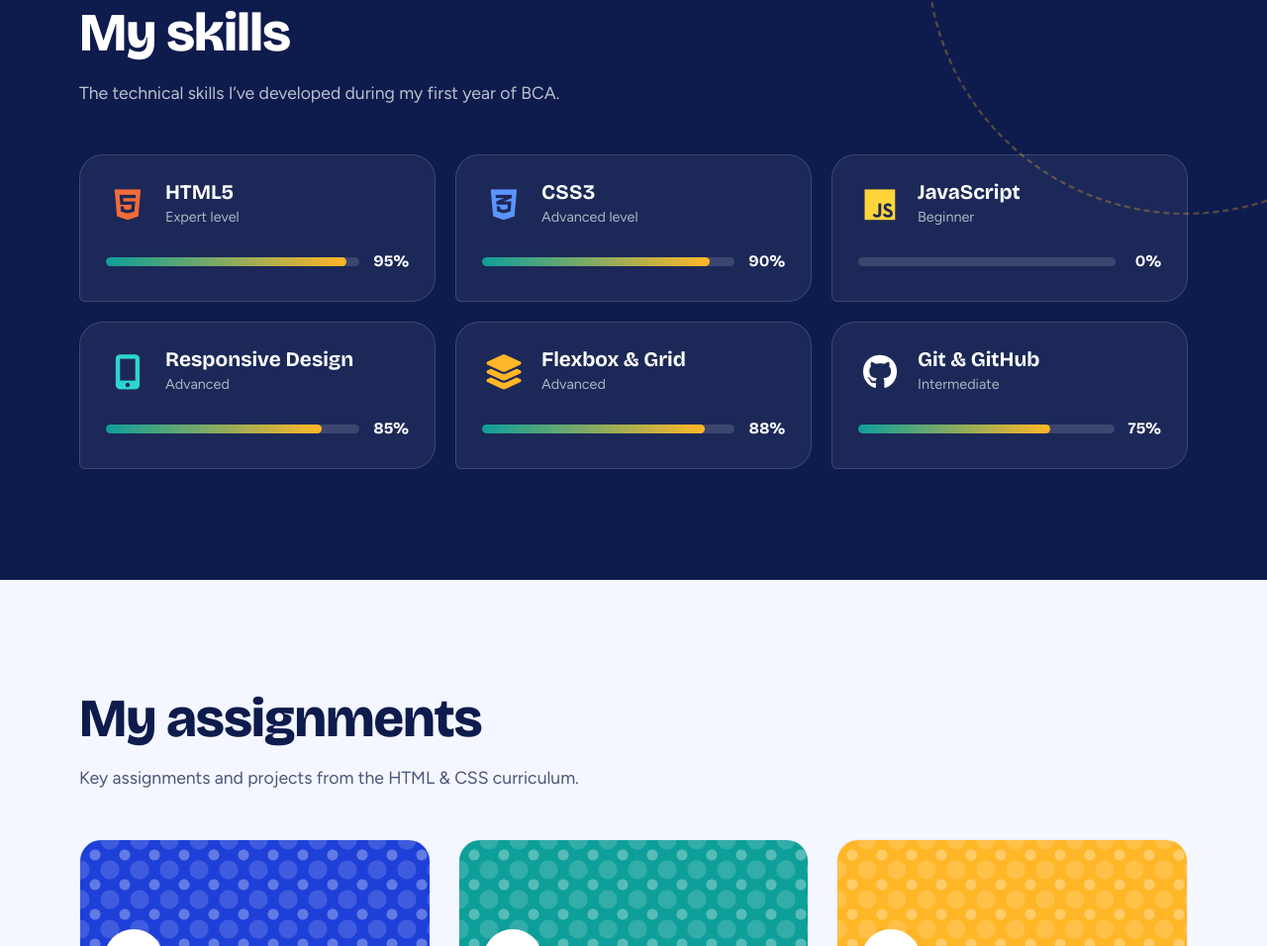
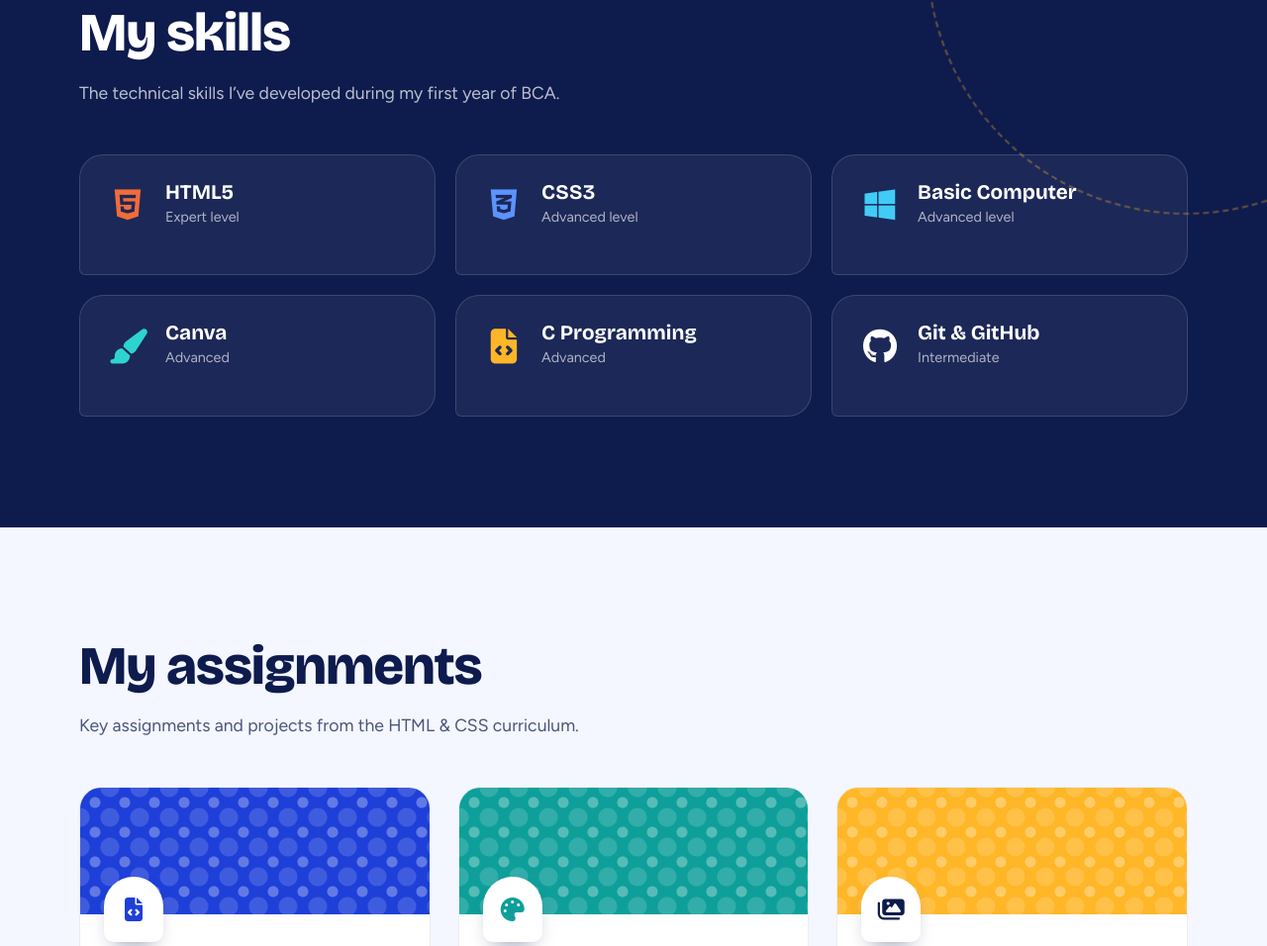
Before and after one commit to Daksh-Sharma1/Personal-Portfolio, a plain HTML site: page index.html in a window 1280 px wide. Shown: the part 2006-2962 px from the top of the page at 99% size. Drawn offline with nearby package versions, Linux system fonts and the light colour scheme.

Commit message:
Update index.html

```diff
--- a/index.html
+++ b/index.html
@@ -137,11 +137,7 @@
                 <p class="level">Expert level</p>
               </div>
             </div>
-            <div class="meter">
-              <div class="track">
-                <div class="fill" style="--w:95%"></div>
-              </div><span class="pct">95%</span>
-            </div>
+
           </article>
           <article class="skill">
             <div class="skill-head"><i class="fab fa-css3-alt" style="color:#5B93FF"></i>
@@ -150,49 +146,31 @@
                 <p class="level">Advanced level</p>
               </div>
             </div>
-            <div class="meter">
-              <div class="track">
-                <div class="fill" style="--w:90%"></div>
-              </div><span class="pct">90%</span>
+
+          </article>
+          <article class="skill">
+            <div class="skill-head"><i class="fa-brands fa-windows" style="color:#41ccf7"></i>
+              <div>
+                <h3>Basic Computer</h3>
+                <p class="level">Advanced level</p>
+              </div>
+            </div>
+
+          </article>
+          <article class="skill">
+            <div class="skill-head"><i class="fas fa-paint-brush" style="color:#2DD4CF"></i>
+              <div>
+                <h3>Canva</h3>
+                <p class="level">Advanced</p>
+              </div>
             </div>
           </article>
           <article class="skill">
-            <div class="skill-head"><i class="fab fa-js" style="color:#FFD43B"></i>
+            <div class="skill-head"><i class="fas fa-file-code" style="color:var(--marigold)"></i>
               <div>
-                <h3>JavaScript</h3>
-                <p class="level">Beginner</p>
-              </div>
-            </div>
-            <div class="meter">
-              <div class="track">
-                <div class="fill" style="--w:0%"></div>
-              </div><span class="pct">0%</span>
-            </div>
-          </article>
-          <article class="skill">
-            <div class="skill-head"><i class="fas fa-mobile-alt" style="color:#2DD4CF"></i>
-              <div>
-                <h3>Responsive Design</h3>
+                <h3>C Programming</h3>
                 <p class="level">Advanced</p>
               </div>
-            </div>
-            <div class="meter">
-              <div class="track">
-                <div class="fill" style="--w:85%"></div>
-              </div><span class="pct">85%</span>
-            </div>
-          </article>
-          <article class="skill">
-            <div class="skill-head"><i class="fas fa-layer-group" style="color:var(--marigold)"></i>
-              <div>
-                <h3>Flexbox &amp; Grid</h3>
-                <p class="level">Advanced</p>
-              </div>
-            </div>
-            <div class="meter">
-              <div class="track">
-                <div class="fill" style="--w:88%"></div>
-              </div><span class="pct">88%</span>
             </div>
           </article>
           <article class="skill">
@@ -202,16 +180,10 @@
                 <p class="level">Intermediate</p>
               </div>
             </div>
-            <div class="meter">
-              <div class="track">
-                <div class="fill" style="--w:75%"></div>
-              </div><span class="pct">75%</span>
-            </div>
           </article>
         </div>
       </div>
     </section>
-
 
          <section class="section" id="assignments">
       <div class="wrap">
```
